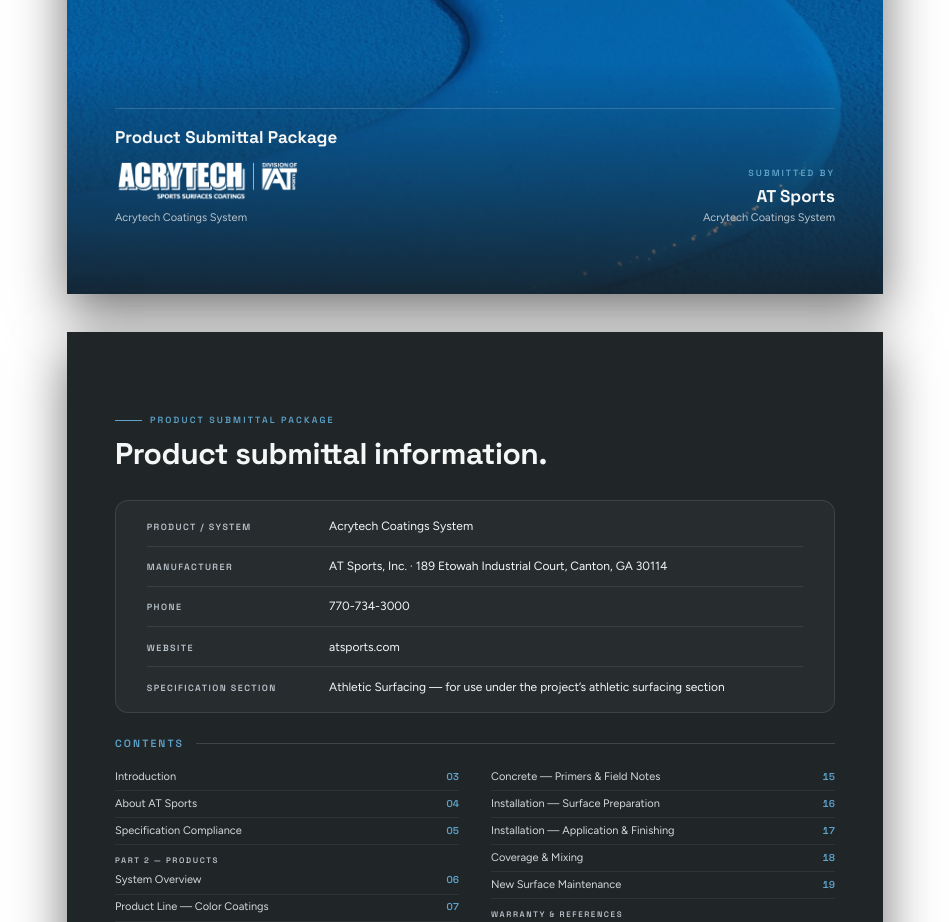
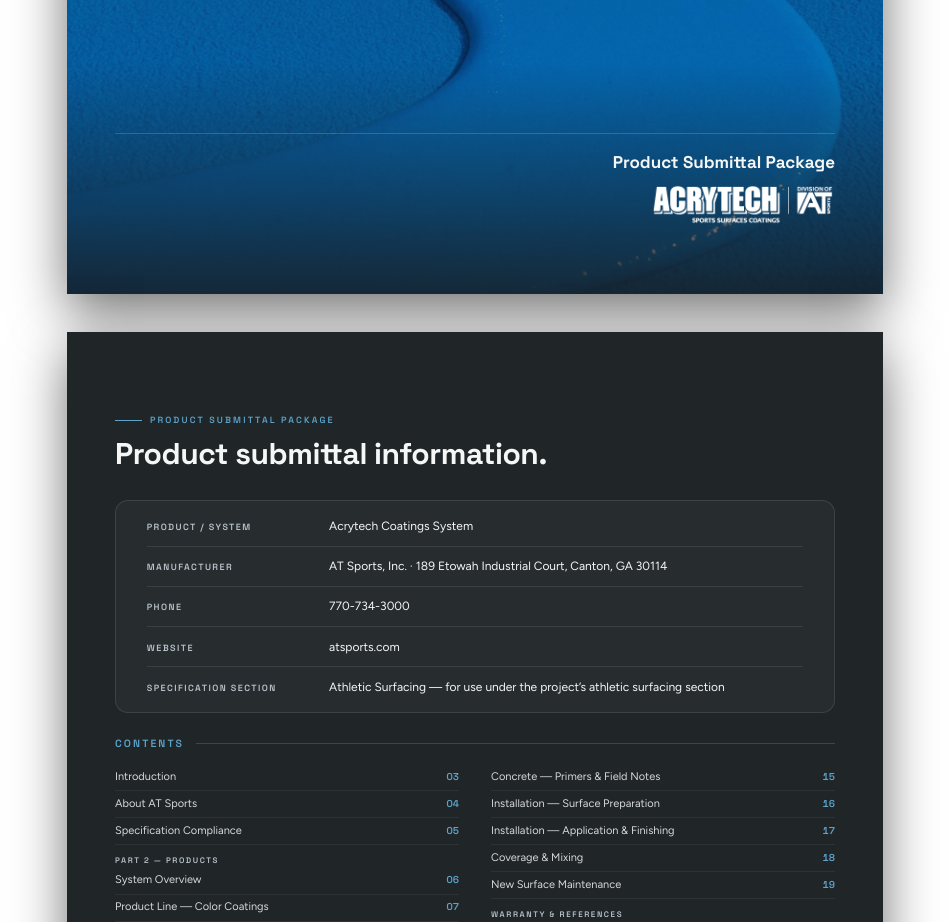
Before and after one commit to ATSports95/Submittal-Template, a Next.js app: page /acrytech/general in a window 1280 px wide. Shown: the part 881-1803 px from the top of the page, without its empty margins (165-1114 px from the left). Built offline with nearby package versions, Linux system fonts and the light colour scheme.

Commit message:
Right-align cover title and logo, remove footer subtext

```diff
--- a/components/submittal/front.tsx
+++ b/components/submittal/front.tsx
@@ -61,7 +61,7 @@ export function CoverPage({ product, info, generic = false }: { product: Product
         <div className="mb-4 h-px w-full" style={{ backgroundColor: 'rgba(185,196,203,0.24)' }} />
         <div className="flex items-end justify-between gap-8">
           {generic ? (
-            <div className="min-w-0">
+            <div className="ml-auto flex min-w-0 flex-col items-end text-right">
               <div className="font-display text-[17px] font-bold" style={{ color: OFF }}>
                 Product Submittal Package
               </div>
@@ -69,13 +69,10 @@ export function CoverPage({ product, info, generic = false }: { product: Product
                 <img
                   src="/images/acrytech-logo-tag-white.png"
                   alt="Acrytech"
-                  className="mb-2 mt-2 block w-auto"
+                  className="mt-2 block w-auto"
                   style={{ height: '0.45in' }}
                 />
               )}
-              <div className="font-sans text-[11px]" style={{ color: MUTED }}>
-                {product.system}
-              </div>
             </div>
           ) : (
             <div className="min-w-0">
@@ -90,6 +87,7 @@ export function CoverPage({ product, info, generic = false }: { product: Product
               </div>
             </div>
           )}
+          {!generic && (
             <div className="shrink-0 text-right">
               <div className="font-display text-[9px] font-semibold uppercase tracking-[0.22em]" style={{ color: BLUE_LIGHT }}>
                 Submitted by
@@ -101,6 +99,7 @@ export function CoverPage({ product, info, generic = false }: { product: Product
                 {product.system}
               </div>
             </div>
+          )}
         </div>
       </div>
     </Page>
```
Lines whose indentation alone changed are shown as unchanged.
